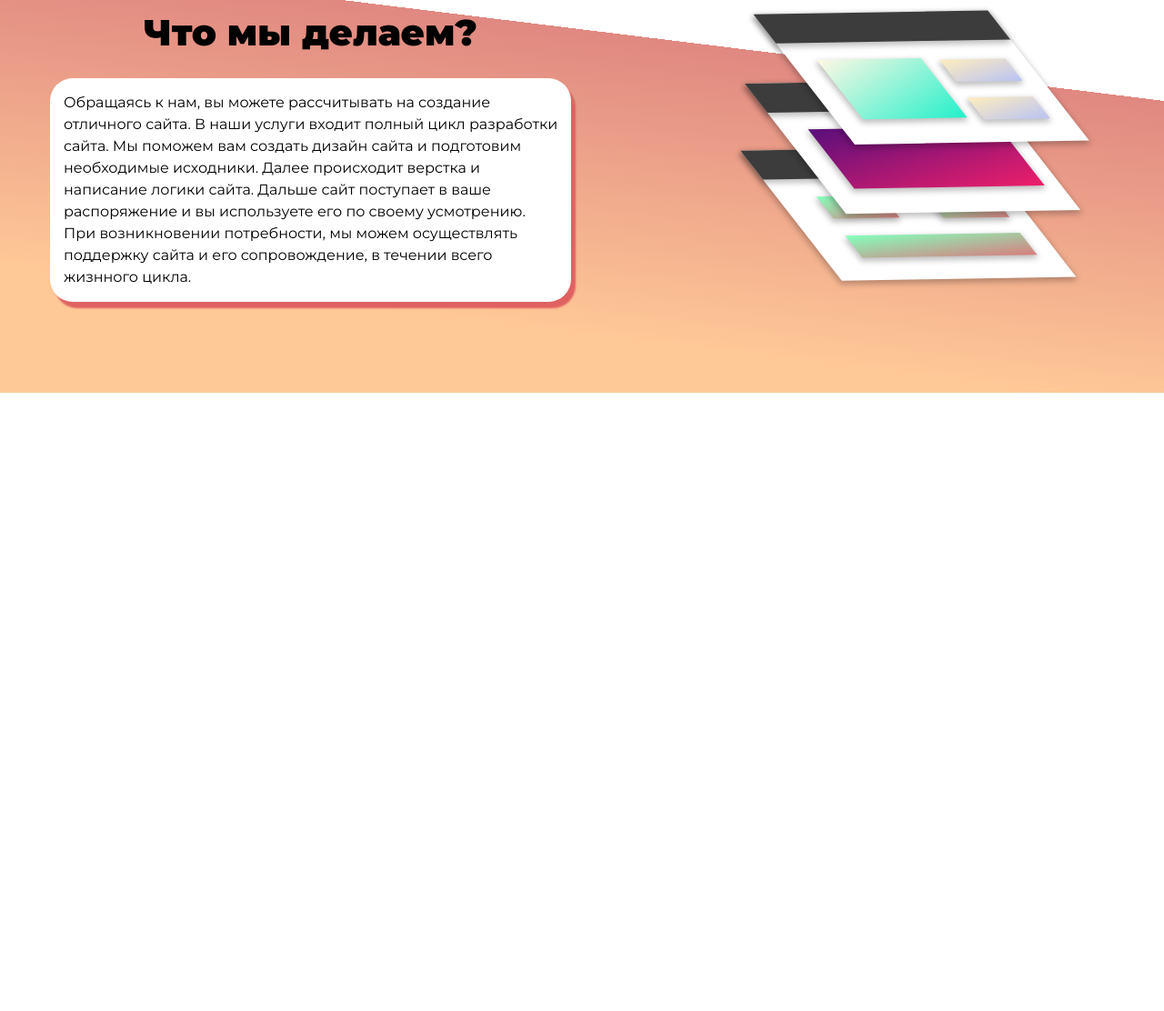
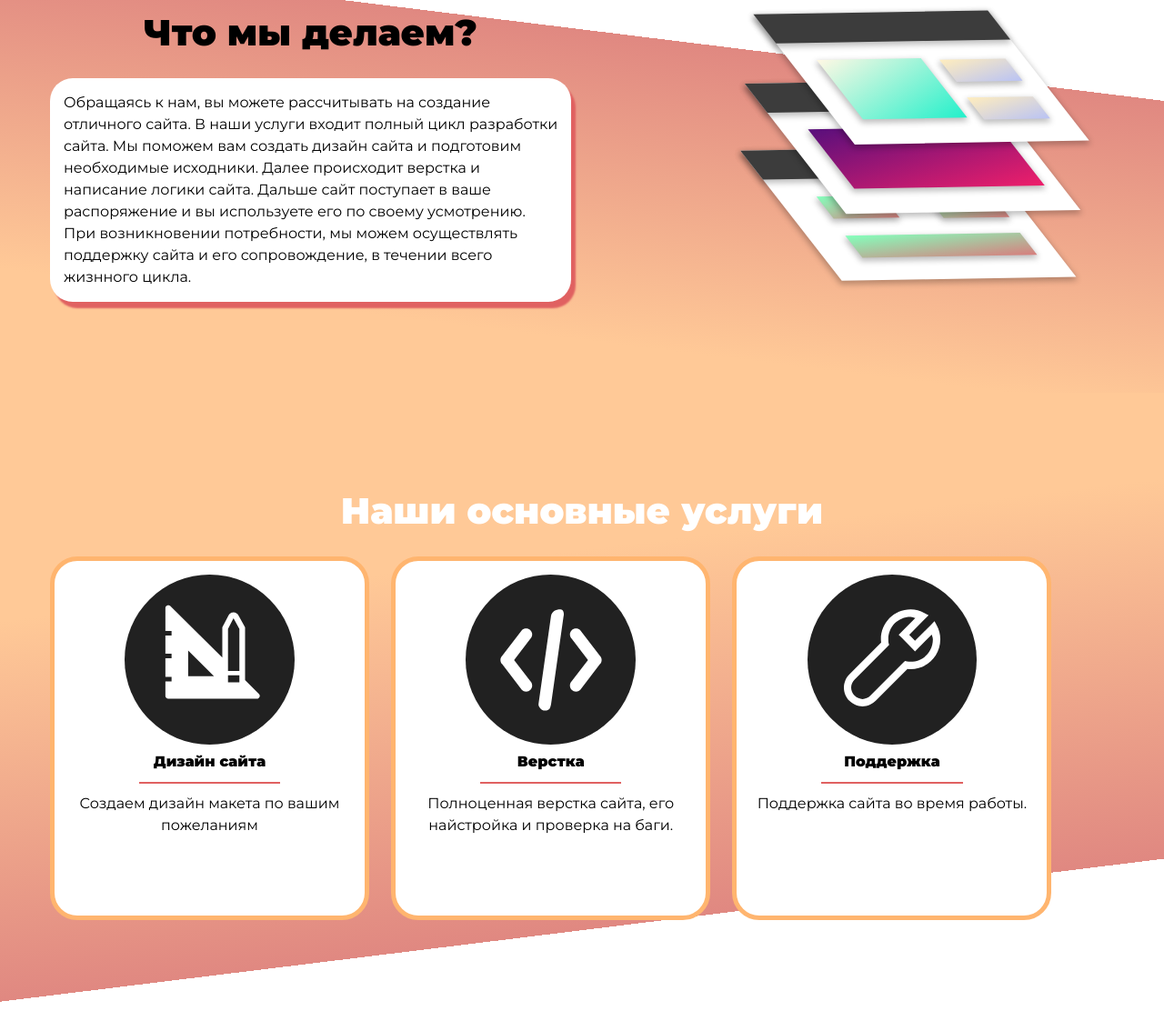
Before and after one commit to DremaerIQ/webstudio-site, a plain HTML site: page index.html in a window 1280 px wide. Shown: the part 1246-2358 px from the top of the page at 91% size. Before the commit the page ends 1678 px from the top, so only its background shows below. Drawn offline with Linux system fonts and the light colour scheme.

Commit message:
Сделали секцию services

```diff
--- a/index.html
+++ b/index.html
@@ -85,6 +85,39 @@
                 </div>
             </div>
         </section>
+
+        <section class="services">
+            <div class="container">
+                <h2 class="section-title services__title white">Наши основные услуги</h2>
+
+                <ul class="services__items">
+                    <li class="services__item item">
+                        <img src="./src/img/icons/design.svg" alt="" class="item__img">
+                        <h3 class="item__name">Дизайн сайта</h3>
+                        <hr class="item__divider">
+                        <p class="item info">
+                            Создаем дизайн макета по вашим пожеланиям
+                        </p>
+                    </li>
+                    <li class="services__item item">
+                        <img src="./src/img/icons/development.svg" alt="" class="item__img">
+                        <h3 class="item__name">Верстка</h3>
+                        <hr class="item__divider">
+                        <p class="item info">
+                            Полноценная верстка сайта, его найстройка и проверка на баги.
+                        </p>
+                    </li>
+                    <li class="services__item item">
+                        <img src="./src/img/icons/support.svg" alt="" class="item__img">
+                        <h3 class="item__name">Поддержка</h3>
+                        <hr class="item__divider">
+                        <p class="item info">
+                            Поддержка сайта во время работы.
+                        </p>
+                    </li>
+                </ul>
+            </div>
+        </section>
     </main>
 </body>
 
--- a/src/css/style.css
+++ b/src/css/style.css
@@ -359,6 +359,48 @@ html {
 }
 /* Doing end */
 
+/* Services start */
+.services {
+    background-image: linear-gradient(-7deg, white 20%, rgb(224 136 129) 20%, rgb(255 201 151) 70%);
+}
+
+.services__items {
+    margin-inline: auto;
+}
+
+.item.services__item {
+    display: inline-block;
+    background-color: white;
+    width: 30%;
+    min-height: 400px;
+    padding: 15px;
+    text-align: center;
+    border-radius: 30px;
+    border: 5px solid rgb(255, 181, 111);
+    vertical-align: top;
+
+    &:not(:last-of-type) {
+        margin-right: 20px;
+    }
+
+    & > h3 {
+        font-weight: 900;
+    }
+
+    & > img {
+        max-width: 60%;
+    }
+
+    & > hr {
+        background-color: #e06161;
+        height: 2px;
+        max-width: 50%;
+        margin: 10px auto;
+        border: none;
+    }
+}
+/* Services end */
+
 /* Media start */
 @media screen and (max-width: 800px) {
     .nav__btns {
```
